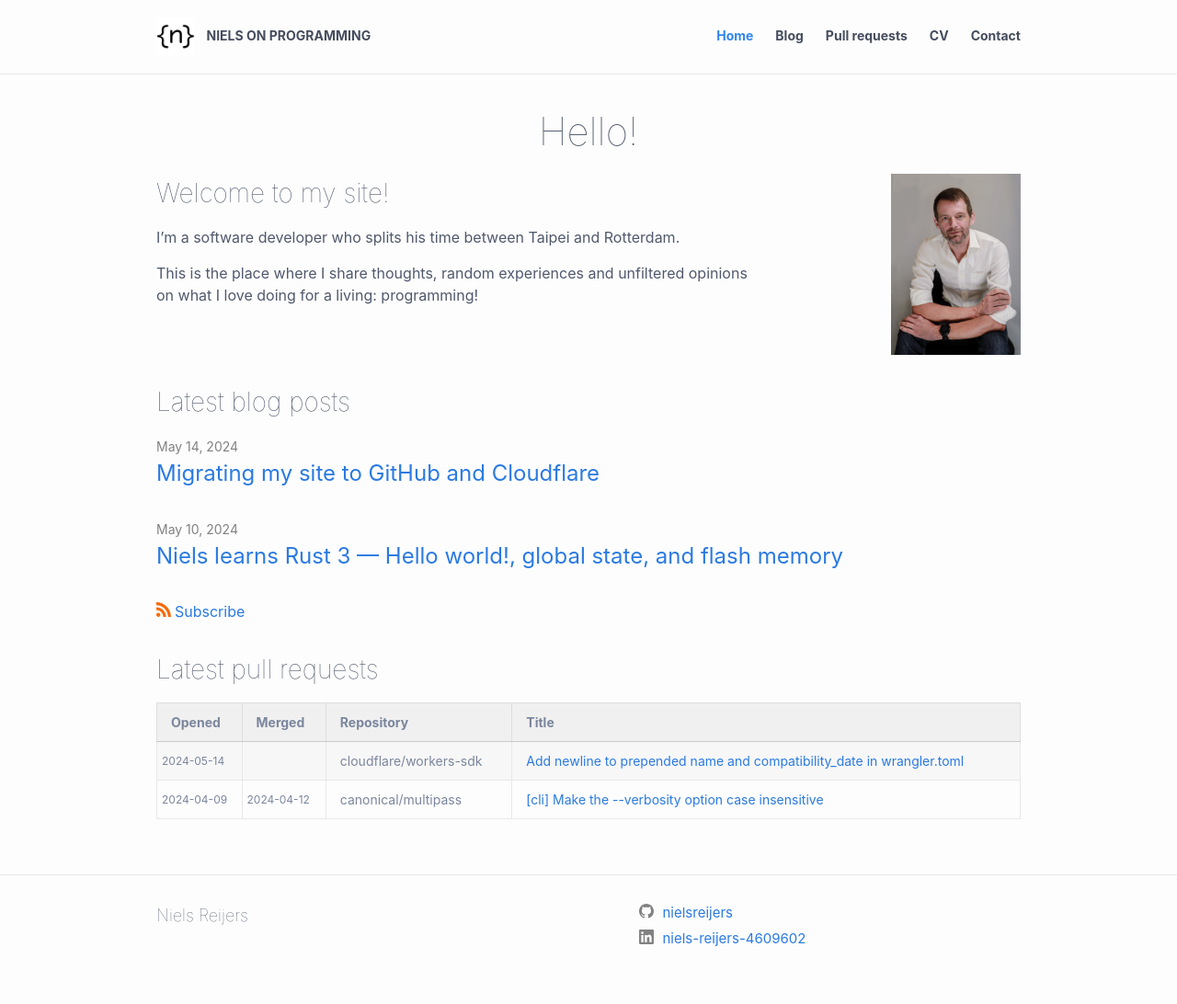
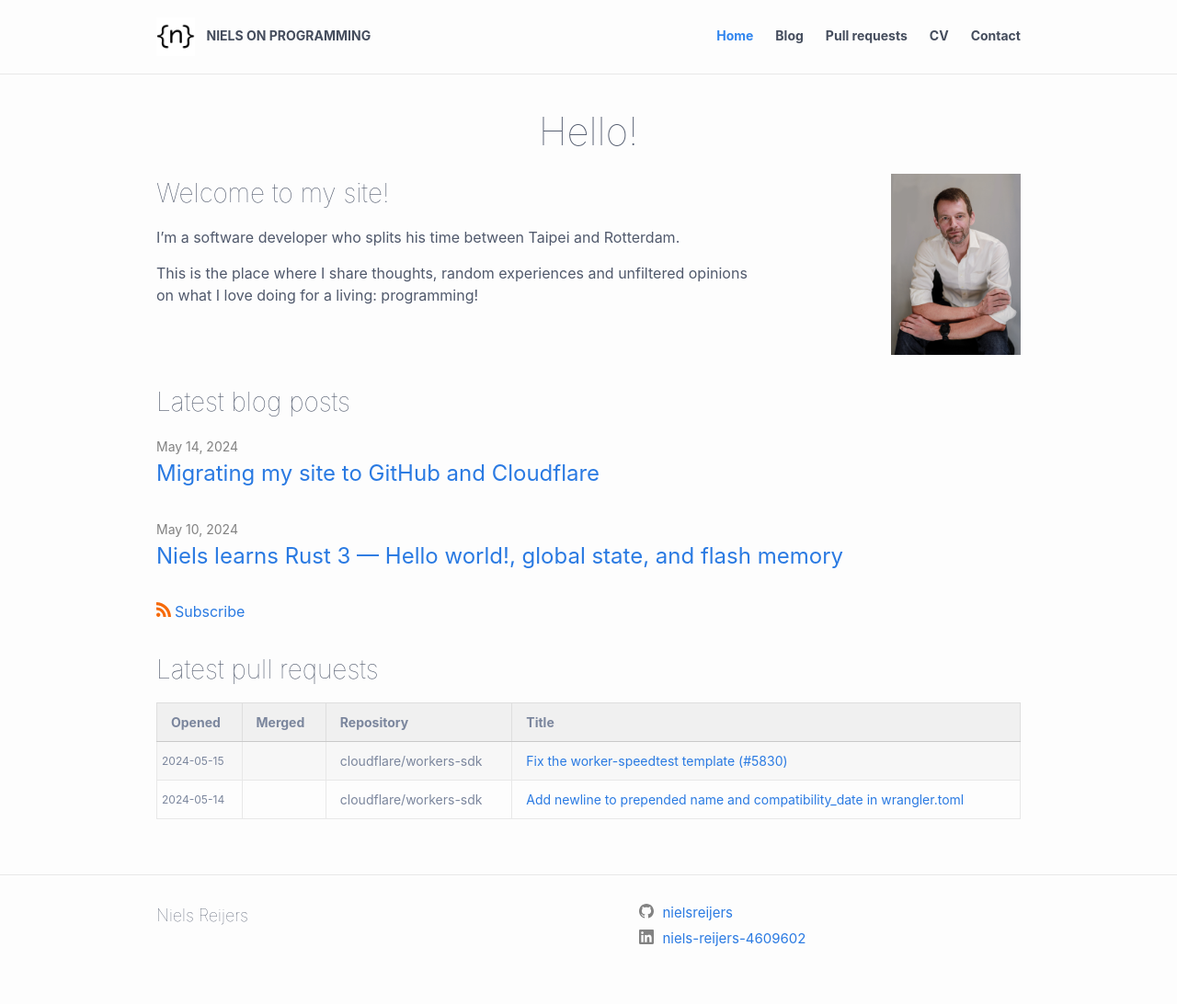
Before and after one commit to nielsreijers/nielsreijers.github.io, a Jekyll site: the page built from index.markdown, in a window 1280 px wide. Shown: the whole page at 92% size. Built offline with Jekyll 4.4.1, drawn with Linux system fonts in a browser that asks for light colours.

Commit message:
Added a pull request

```diff
--- a/_data/pullrequests.yml
+++ b/_data/pullrequests.yml
@@ -2,6 +2,11 @@
 #   merged:
 #   title:
 #   url:
+
+- opened: 2024-05-15
+  merged:
+  title:  Fix the worker-speedtest template (#5830)
+  url:    https://github.com/cloudflare/workers-sdk/pull/5840
 
 - opened: 2024-05-14
   merged:
```
